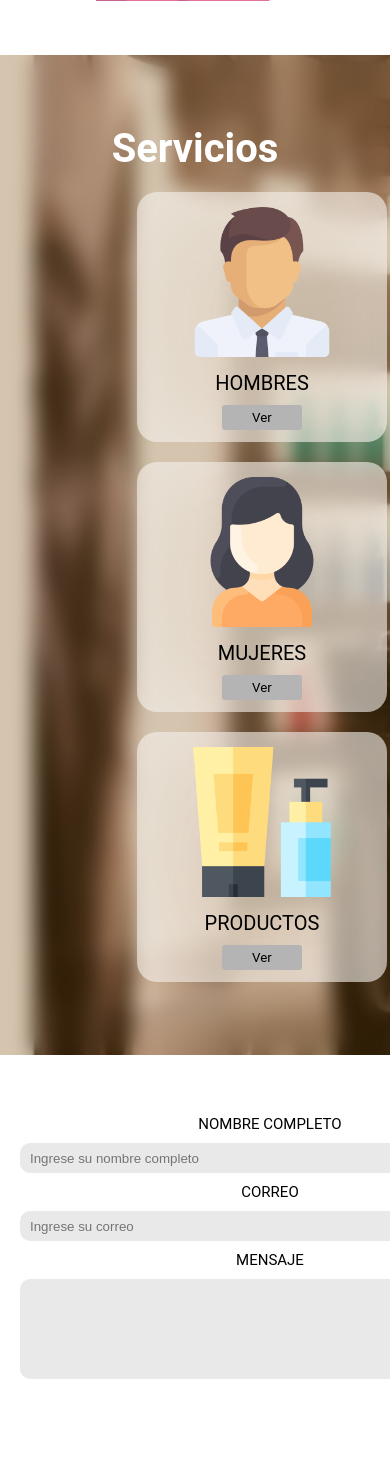
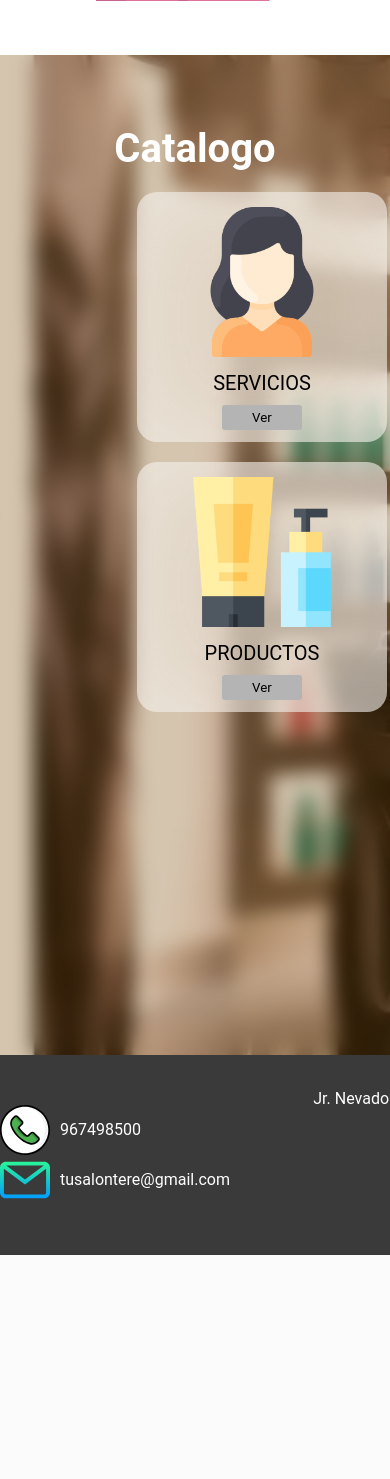
Before and after one commit to nofrxst/tusalon, a PHP site: page / in a window 390 px wide; the page is wider, and only the part inside the window is pictured. Shown: the part 1119-2598 px from the top of that part. After the commit the page ends 2374 px from the top of that part, so only its background shows below. Run offline with PHP 8.4, Linux system fonts and the light colour scheme; grey boxes are pictures that could not be loaded.

Commit message:
servicios page

```diff
--- /dev/null
+++ b/Css/_carrusel.scss
@@ -0,0 +1,8 @@
+.carrusel{
+   // max-width: 1200px;
+  //  margin: auto;
+  img{
+    background: url(https://picsum.photos/500/100);
+    background-size: cover;
+}
+};
--- /dev/null
+++ b/Css/_footer.scss
@@ -0,0 +1,40 @@
+footer{
+    background: rgb(58, 58, 58);
+    height: 200px;
+    .f_inf{
+        max-width: 1200px;
+        margin: auto;
+        display: flex;
+        justify-content: space-between;
+        color: white;
+        .info{
+            padding-top: 50px;
+
+            .cont{
+                display: flex;
+
+                p{
+                    font-family: roboto;
+                    padding-top: 15px;
+                    padding-left: 10px;
+                }
+            }
+        }
+        .bar{
+            width: 1px;
+            height: 200px;
+            background: rgb(117, 117, 117);
+        }
+        .map{
+
+            p{
+                    font-family: roboto;
+                    padding-top: 15px;
+                    padding-left: 10px;
+                    text-align: center;
+            }
+        }
+
+    }
+
+}
--- a/Css/styles.css
+++ b/Css/styles.css
@@ -687,6 +687,186 @@
   }
 }
 
+.carrusel img {
+  background: url(https://picsum.photos/500/100);
+  background-size: cover;
+}
+
+.servicios {
+  max-width: 1200px;
+  margin: auto;
+}
+
+.servicios .container-serv {
+  padding-top: 50px;
+  text-align: center;
+  padding-bottom: 50px;
+}
+
+.servicios .container-serv h2 {
+  font-family: roboto;
+  text-transform: uppercase;
+}
+
+.servicios .container-serv .tarjetas {
+  display: -webkit-box;
+  display: -ms-flexbox;
+  display: flex;
+  -webkit-box-pack: center;
+      -ms-flex-pack: center;
+          justify-content: center;
+  gap: 50px;
+}
+
+.servicios .container-serv .tarjetas .tarjeta {
+  border: 1px solid #8d8d8d;
+  width: 300px;
+  margin-top: 50px;
+}
+
+.servicios .container-serv .tarjetas .tarjeta .images {
+  overflow: hidden;
+}
+
+.servicios .container-serv .tarjetas .tarjeta .images img {
+  -webkit-transition: 1s;
+  transition: 1s;
+}
+
+.servicios .container-serv .tarjetas .tarjeta .images img:hover {
+  -webkit-transform: scale(1.3);
+  transform: scale(1.3);
+}
+
+.servicios .container-serv .tarjetas .tarjeta h2 {
+  padding-top: 10px;
+  font-family: Roboto;
+  font-size: 1.5rem;
+}
+
+.servicios .container-serv .tarjetas .tarjeta p {
+  margin-left: 8px;
+  margin-right: 8px;
+  text-align: justify;
+}
+
+.servicios .container-serv .tarjetas .tarjeta button {
+  border: none;
+  background: #5161f3;
+  color: white;
+  padding: 5px 30px;
+  margin-bottom: 5px;
+  -webkit-transition: 500ms;
+  transition: 500ms;
+}
+
+.servicios .container-serv .tarjetas .tarjeta button:hover {
+  background: #44518d;
+}
+
+@media screen and (max-width: 768px) {
+  .servicios {
+    max-width: 1200px;
+    margin: auto;
+  }
+  .servicios .container-serv {
+    padding-top: 50px;
+    text-align: center;
+  }
+  .servicios .container-serv .tarjetas {
+    display: block;
+    -webkit-box-pack: center;
+        -ms-flex-pack: center;
+            justify-content: center;
+    margin: 0 27%;
+    gap: 50px;
+  }
+  .servicios .container-serv .tarjetas .tarjeta {
+    border: 1px solid #8d8d8d;
+    width: 300px;
+    margin-top: 50px;
+  }
+  .servicios .container-serv .tarjetas .tarjeta .images {
+    overflow: hidden;
+  }
+  .servicios .container-serv .tarjetas .tarjeta .images img {
+    -webkit-transition: 1s;
+    transition: 1s;
+  }
+  .servicios .container-serv .tarjetas .tarjeta .images img:hover {
+    -webkit-transform: scale(1.3);
+    transform: scale(1.3);
+  }
+  .servicios .container-serv .tarjetas .tarjeta h2 {
+    padding-top: 10px;
+    font-family: Roboto;
+    font-size: 1.5rem;
+  }
+  .servicios .container-serv .tarjetas .tarjeta p {
+    margin-left: 8px;
+    margin-right: 8px;
+    text-align: justify;
+  }
+  .servicios .container-serv .tarjetas .tarjeta button {
+    border: none;
+    background: #5161f3;
+    color: white;
+    padding: 5px 30px;
+    margin-bottom: 5px;
+    -webkit-transition: 500ms;
+    transition: 500ms;
+  }
+  .servicios .container-serv .tarjetas .tarjeta button:hover {
+    background: #44518d;
+  }
+}
+
+footer {
+  background: #3a3a3a;
+  height: 200px;
+}
+
+footer .f_inf {
+  max-width: 1200px;
+  margin: auto;
+  display: -webkit-box;
+  display: -ms-flexbox;
+  display: flex;
+  -webkit-box-pack: justify;
+      -ms-flex-pack: justify;
+          justify-content: space-between;
+  color: white;
+}
+
+footer .f_inf .info {
+  padding-top: 50px;
+}
+
+footer .f_inf .info .cont {
+  display: -webkit-box;
+  display: -ms-flexbox;
+  display: flex;
+}
+
+footer .f_inf .info .cont p {
+  font-family: roboto;
+  padding-top: 15px;
+  padding-left: 10px;
+}
+
+footer .f_inf .bar {
+  width: 1px;
+  height: 200px;
+  background: #757575;
+}
+
+footer .f_inf .map p {
+  font-family: roboto;
+  padding-top: 15px;
+  padding-left: 10px;
+  text-align: center;
+}
+
 * {
   padding: 0;
   margin: 0;
--- a/Css/styles.scss
+++ b/Css/styles.scss
@@ -3,6 +3,9 @@
 @import "info";
 @import "contact";
 @import "card";
+@import "carrusel";
+@import "servicios";
+@import "footer";
 
 
 *{
--- a/Index.html
+++ b/Index.html
@@ -23,7 +23,7 @@
                     <nav>
                         <ul>
                             <li><a class="cool-link" href="#">Home</a></li>
-                            <li><a class="cool-link" href="#servicios">Servicios</a></li>
+                            <li><a class="cool-link" href="#catalogo">Catalogo</a></li>
                             <li><a class="cool-link" href="#">Contacto</a></li>
                             <li><a class="cool-link" href="Login.php">Login</a></li>
                         </ul>
@@ -71,26 +71,21 @@
        </section>
        <!-- Slider card -->
 
-       <section class="cards" id="servicios">
+       <section class="cards" id="catalogo">
         <div class="blur">
             <div class="cnt-crd">
-                <p>Servicios</p>
+                <p>Catalogo</p>
                 <div>
                     <div class="card">
 
-                        <div class="crds">
-                           <div class="hm">
-                            <img src="./img/men.png" alt="">
-                            <p>Hombres</p>
-                            <button>Ver</button>
-                           </div>
-                        </div>
+
 
                         <div class="crds">
                             <div class="m">
                             <img src="./img/women.png" alt="">
-                            <p>Mujeres</p>
-                            <button>Ver</button>
+                            <p>Servicios</p>
+                            <a href="./servicios.html"><button>Ver</button></a>
+
                             </div>
                         </div>
 
@@ -110,7 +105,8 @@
     <!--Fin Card-->
 
         <!--Contact-->
-       <section class="contact">
+
+     <!--    <section class="contact">
            <div class="cnt-cont">
 
                 <div class="cont">
@@ -135,14 +131,34 @@
                     </form>
 
 
-
+           -->
 
 
         </div>
        </section>
     </main>
     <footer>
+        <div class="f_inf">
+            <div class="info">
+                <div class="cont">
+                    <img src="./img/telef.svg" alt="" width="50px">
+                     <p>967498500</p>
+                </div>
+                <div class="cont">
+                    <img src="./img/correo.svg" alt="" width="50px">
+                     <p>tusalontere@gmail.com</p>
+                </div>
+            </div>
 
+            <div class="bar">
+
+            </div>
+
+           <div class="map">
+            <p>Ubicados en: <br>Jr. Nevado Yanahuanca, Cercado de Lima 15058 </p>
+            <iframe src="https://www.google.com/maps/embed?pb=!1m18!1m12!1m3!1d974.9431187352177!2d-76.98196351187312!3d-12.195878999457863!2m3!1f0!2f0!3f0!3m2!1i1024!2i768!4f13.1!3m3!1m2!1s0x0%3A0x0!2zMTLCsDExJzQ1LjIiUyA3NsKwNTgnNTMuMSJX!5e0!3m2!1ses-419!2spe!4v1620095077915!5m2!1ses-419!2spe" width="500" height="100" style="border:0;" allowfullscreen="" loading="lazy"></iframe>
+           </div>
+        </div>
     </footer>
     <script src="./js/menu.js" ></script>
     <script src="./js/scroll.js"></script>
```
Also changed, not shown: Css/_servicios.scss (added, +113 -0 lines), servicios.html (added, +161 -0 lines), img/correo.svg (added), img/telef.svg (added), 1 other file.
